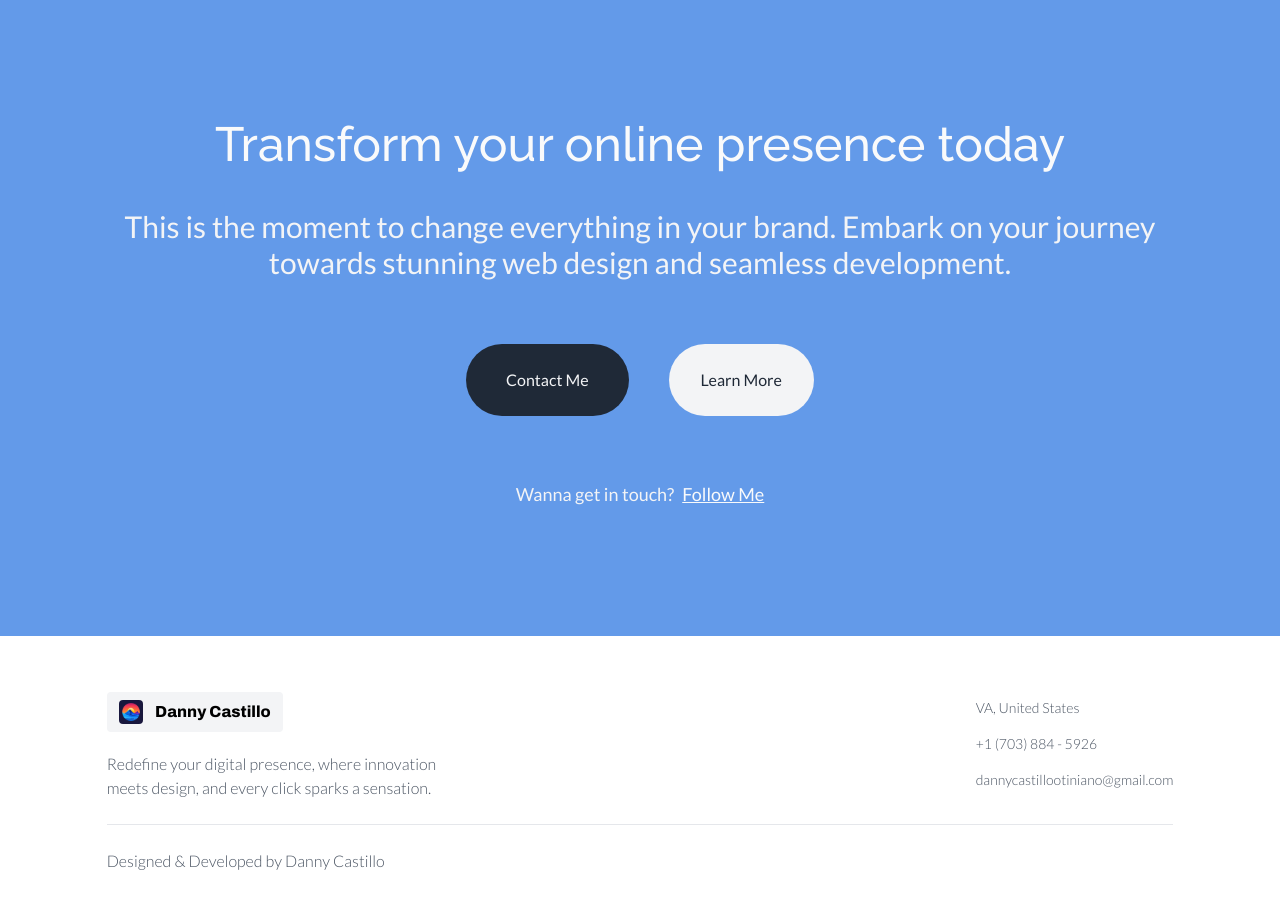
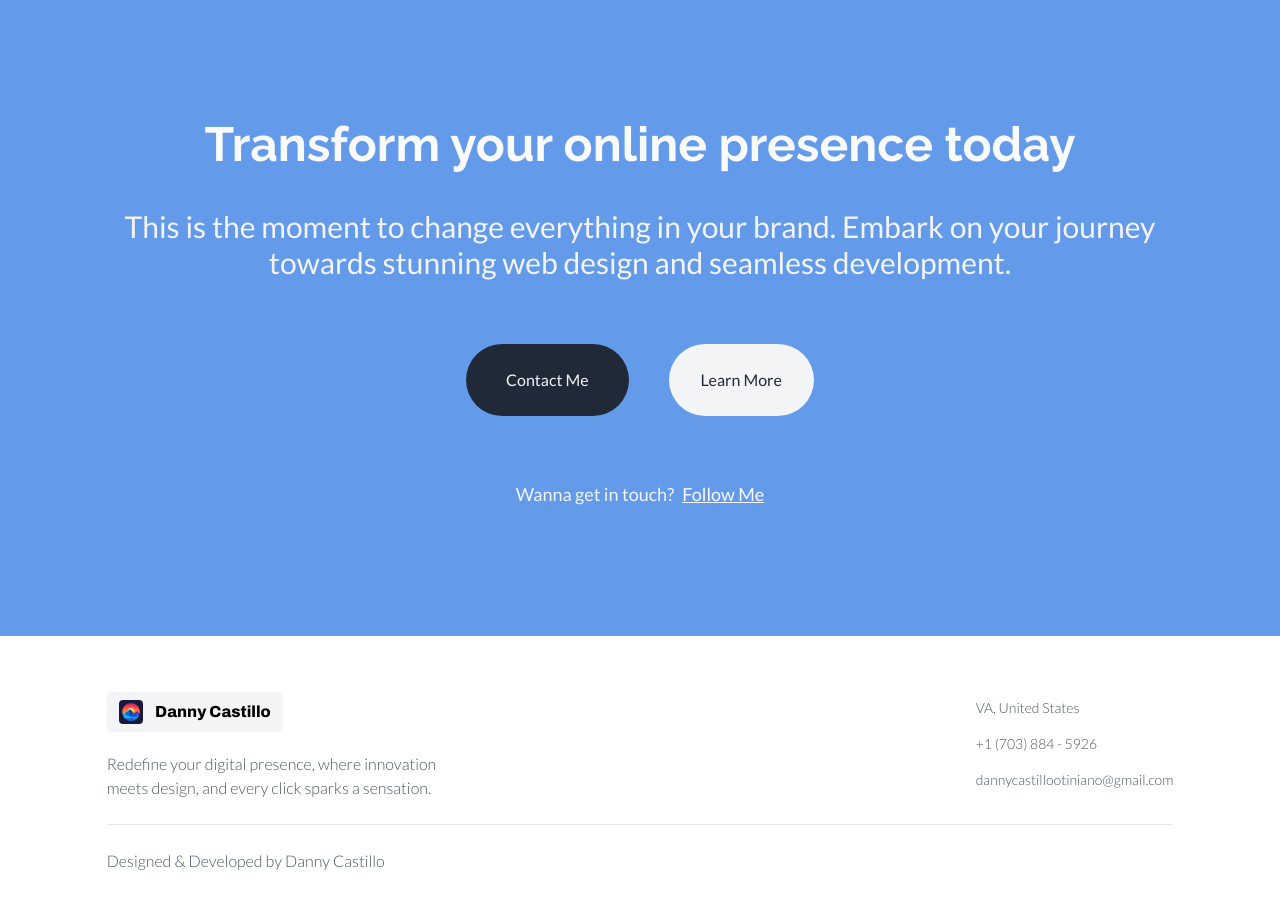
Before and after one commit to dannycastilloo/portfolio, a React (Vite) app: page / in a window 1280 px wide. Shown: the part 4500-5408 px from the top of the page. Built offline with nearby package versions, Linux system fonts and the light colour scheme; the HTML template or start-up script is replaced by a standard one.

Commit message:
Update HomeView.jsx

```diff
--- a/src/views/HomeView.jsx
+++ b/src/views/HomeView.jsx
@@ -204,7 +204,7 @@ function HomeView() {
             <section className='w-full flex flex-col justify-between items-center bg-blue3 py-20 md:py-24 lg:py-32'>
                 <div className='container flex flex-col mx-auto justify-center items-center gap-16 w-10/12 lg:w-12/12'>
                     <div className='flex flex-col gap-10'>
-                        <h5 className='font-raleway text-neutral50 text-3xl md:text-4xl lg:text-5xl font-medium text-center'>Transform your online presence today</h5>
+                        <h5 className='font-raleway text-neutral50 text-3xl md:text-4xl lg:text-5xl font-bold text-center'>Transform your online presence today</h5>
                         <p className='text-neutral100 text-lg md:text-2xl lg:text-3xl text-center'>This is the moment to change everything in your brand.
                             Embark on your journey towards stunning web design and seamless development.</p>
                     </div>
```
